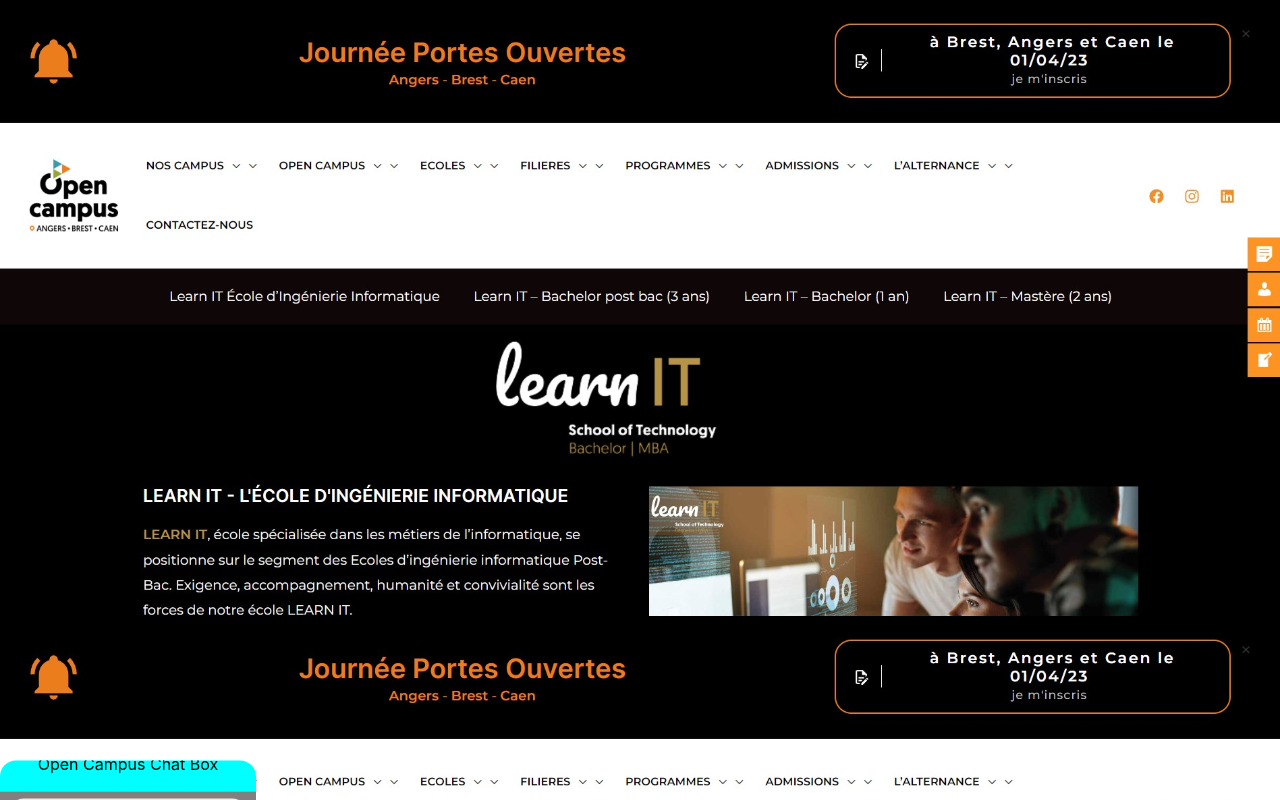
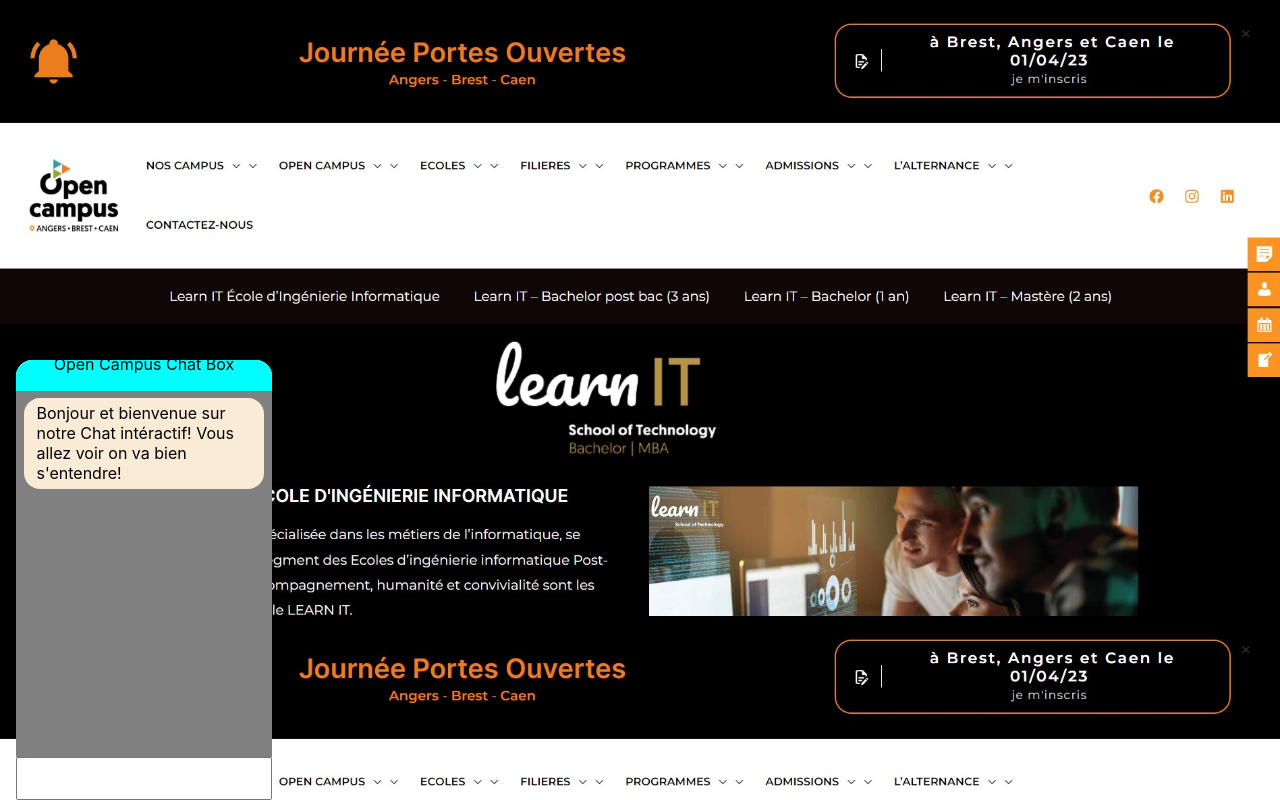
Before and after one commit to Lucasgeg/OpenCampusChatBot, a React (Create React App) app: page / in a window 1280 px wide. Built offline with nearby package versions, Linux system fonts and the light colour scheme.

Commit message:
stable front

```diff
--- a/package.json
+++ b/package.json
@@ -7,6 +7,7 @@
     "@testing-library/react": "^13.4.0",
     "@testing-library/user-event": "^13.5.0",
     "axios": "^1.3.4",
+    "dotenv": "^16.0.3",
     "react": "^18.2.0",
     "react-dom": "^18.2.0",
     "react-scripts": "5.0.1",
--- a/src/App.js
+++ b/src/App.js
@@ -4,7 +4,7 @@
 function App() {
   return (
     <div className="App">
-      <Modal></Modal>
+      <Modal />
     </div>
   );
 }
--- a/src/Components/Modal.jsx
+++ b/src/Components/Modal.jsx
@@ -5,13 +5,22 @@
 // Generate a random ID for the chat session
 const randomId = uuidv4();
 
+const GLOBALS = {
+  LOCAL_API: "http://localhost:8080/dialogflow",
+  CLOUD_API: "https://openchatbot-back.onrender.com/dialogflow",
+};
+
+const workLocaly = () => {
+  return window.location.href.startsWith("http://localhost");
+};
 export const Modal = () => {
   // Ref for scrolling to the bottom of the chat window
   const messagesEndRef = useRef(null);
-
+  const modalRef = useRef(null);
+  const headerRef = useRef(null);
+  const contentRef = useRef(null);
   // State for the chat modal
-  const [isOpen, setIsOpen] = useState(false);
-
+  const [isOpen, setIsOpen] = useState(true);
   // State for the user input text
   const [textInput, setTextInput] = useState("");
 
@@ -24,11 +33,30 @@
     },
   ]);
 
-  const rotateModal = () => {
-    const modal = document.querySelector(".modal");
-    modal.style.transition = "transform 1s";
-    modal.style.transform = "rotate(360deg)";
+  const handleModal = () => {
+    const headerHeight = headerRef.current.offsetHeight;
+    console.log(headerHeight);
+    const modalHeight = modalRef.current.innerHeight;
+    const windowHeight = window.innerHeight;
+    const contentHeight = contentRef.current.offsetHeight;
+    if (isOpen) {
+      modalRef.current.style.transform = `translateY(${"100%" + headerHeight})`;
+    }
+    setIsOpen((prevState) => !prevState);
   };
+  useEffect(() => {
+    const rotateModal = () => {
+      const modal = modalRef.current;
+      modal.style.transition = "transform 1s";
+      modal.style.transform = "rotate(360deg)";
+      /* const modal = document.querySelector(".modal");
+      modal.style.transition = "transform 1s";
+      modal.style.transform = "rotate(360deg)"; */
+    };
+    if (textInput === "flip") {
+      rotateModal();
+    }
+  }, [textInput]);
 
   // Function to handle opening and closing the chat modal
   const handleOpen = () => {
@@ -38,9 +66,10 @@
   // Function to get a response from the chatbot API
   const getResponse = async () => {
     // Use the random ID as the session ID for the chat
+    const apiTarget = workLocaly ? GLOBALS.LOCAL_API : GLOBALS.CLOUD_API;
     const sessionId = randomId;
     const response = await axios
-      .post("http://localhost:8080/dialogflow", {
+      .post(apiTarget, {
         queryText: textInput,
         sessionId: sessionId,
       })
@@ -58,9 +87,6 @@
   // Function to handle user input submission
   const handleSubmit = async (e) => {
     if (e.key === "Enter") {
-      if (textInput === "flip") {
-        rotateModal();
-      }
       // Check for maximum message length
       if (textInput.length >= 255) {
         return setMessageContent([
@@ -87,11 +113,14 @@
   };
   return (
     <>
-      <div className={isOpen ? "modal modal-open" : "modal modal-close"}>
-        <div className="header" onClick={handleOpen}>
+      <div
+        className={isOpen ? "modal modal-open" : "modal modal-close"}
+        ref={modalRef}
+      >
+        <div className="header" onClick={handleModal} ref={headerRef}>
           Open Campus Chat Box
         </div>
-        <div className="content">
+        <div className="content" ref={contentRef}>
           {messageContent.map((message, index) => (
             <span key={index} className={message.sender}>
               {message.content}
--- a/src/index.css
+++ b/src/index.css
@@ -35,6 +35,7 @@
     "header"
     "content"
     "chatbox";
+  margin-left: 1rem;
 }
 
 .header {
```
Also changed, not shown: lorem.txt (deleted), 1 other file (tests, documents, lock files or other folders).
